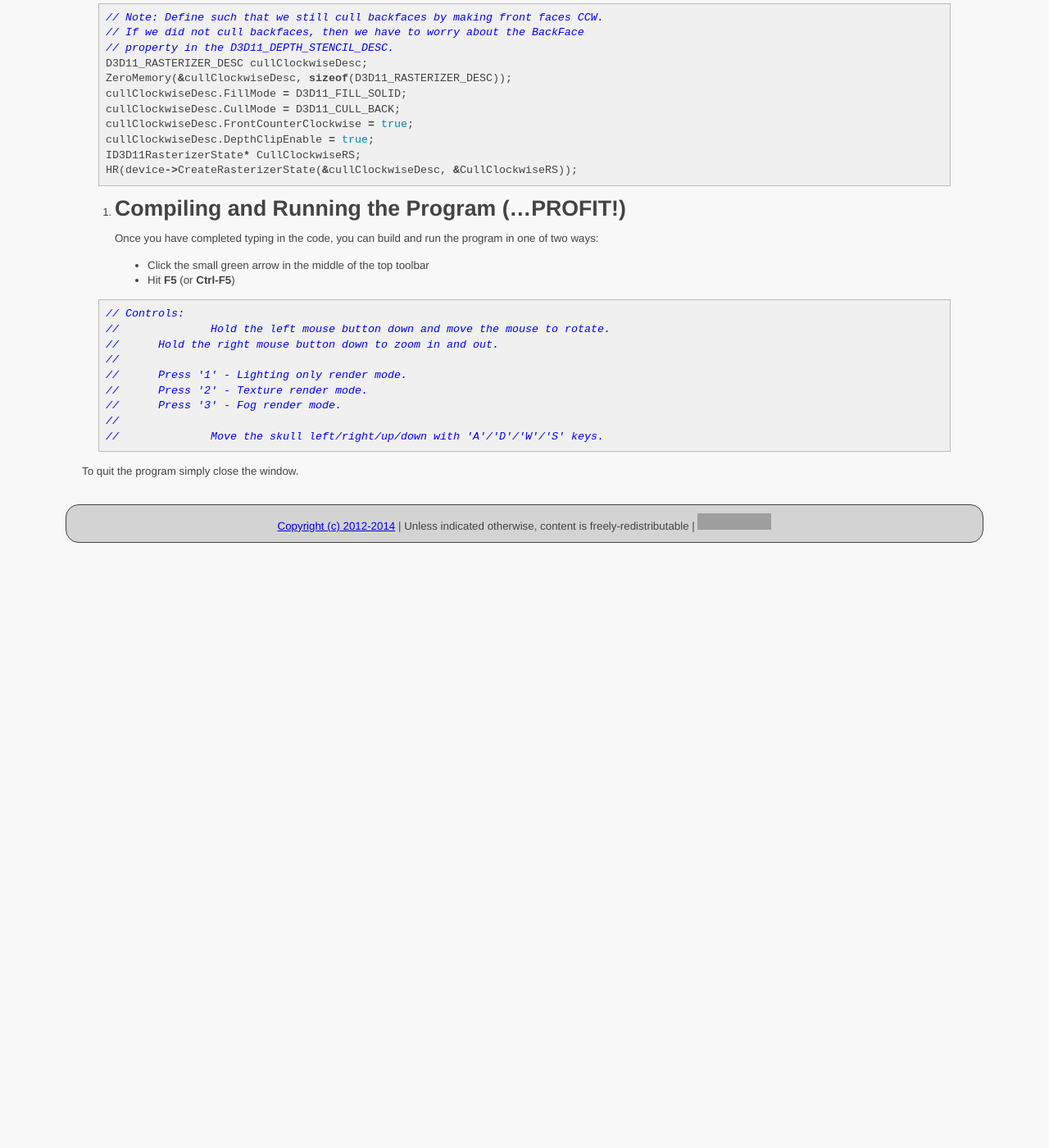
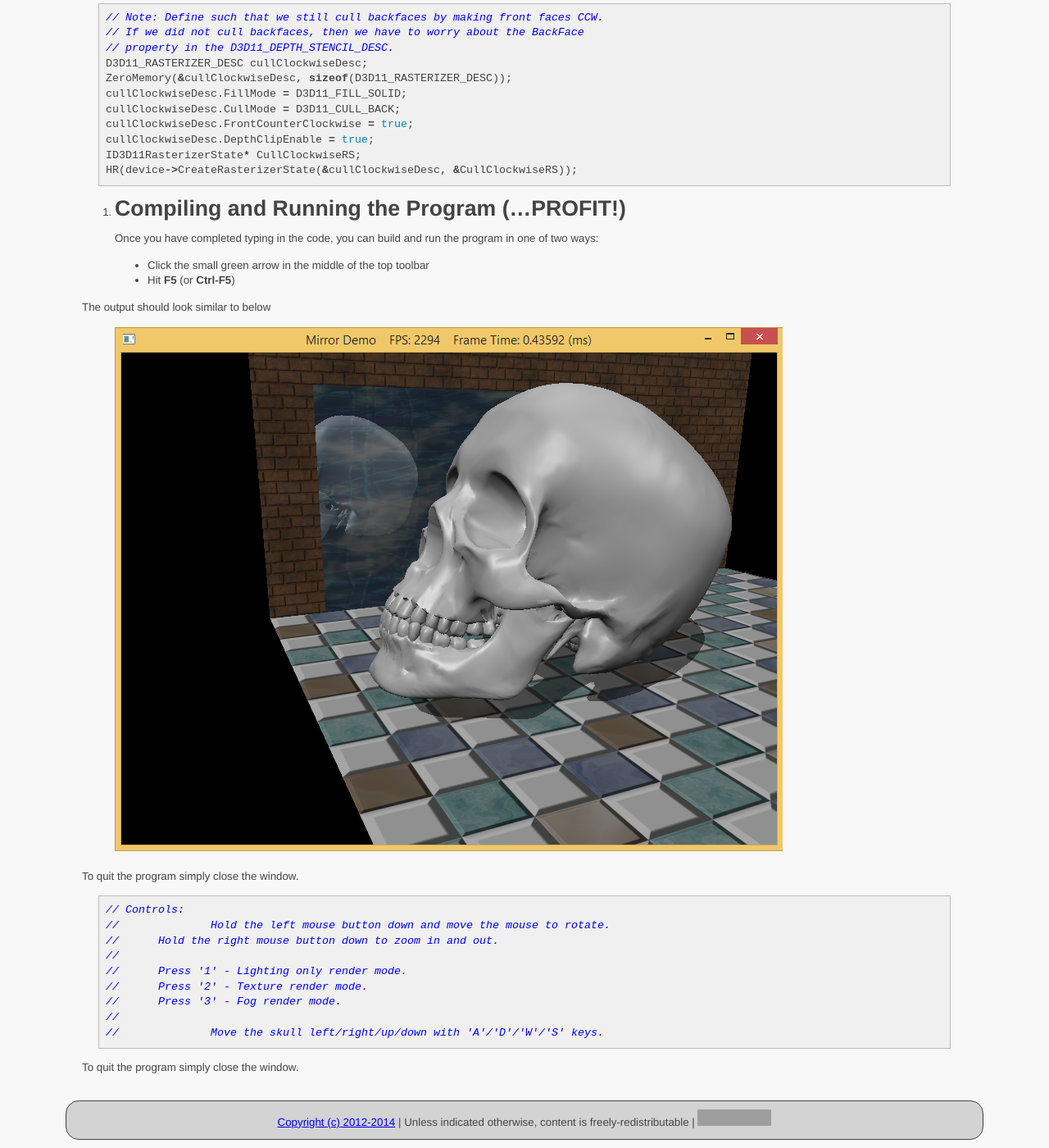
Before and after one commit to ycpcs/cs470-fall2014, a Jekyll site: the page built from labs/lab13-2.md, in a window 1280 px wide and 1400 px high, scrolled down 5850 px. Shown: the whole window at 82% size. Built offline with Jekyll 4.4.1, drawn with Linux system fonts in a browser that asks for light colours; Markdown is read by kramdown in place of the engine named in the settings; before the commit the page ends 6522 px from its top, so only the background shows below that; grey boxes are pictures that could not be loaded.

Commit message:
add image to lab 13-2
add screenshot image to lab 13-2

````diff
--- a/labs/lab13-2.md
+++ b/labs/lab13-2.md
@@ -328,6 +328,12 @@ Once you have completed typing in the code, you can build and run the program in
 > -   Click the small green arrow in the middle of the top toolbar
 > -   Hit **F5** (or **Ctrl-F5**)
 
+The output should look similar to below
+
+> ![image](images/lab13/stencil.png)
+
+To quit the program simply close the window.
+
 ```cpp
 // Controls:
 //		Hold the left mouse button down and move the mouse to rotate.
````
Also changed, not shown: labs/images/lab13/stencil.png (added).
